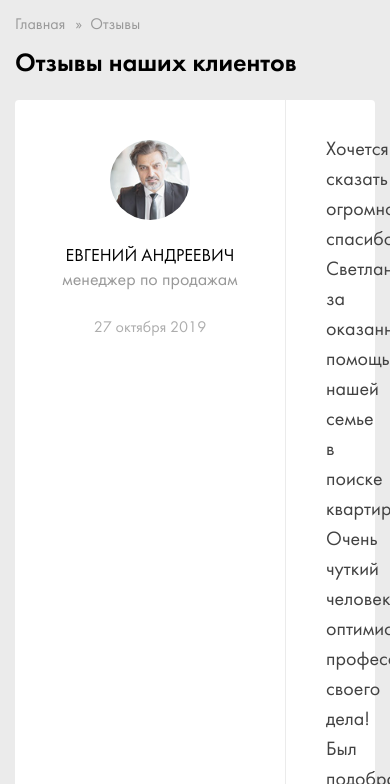
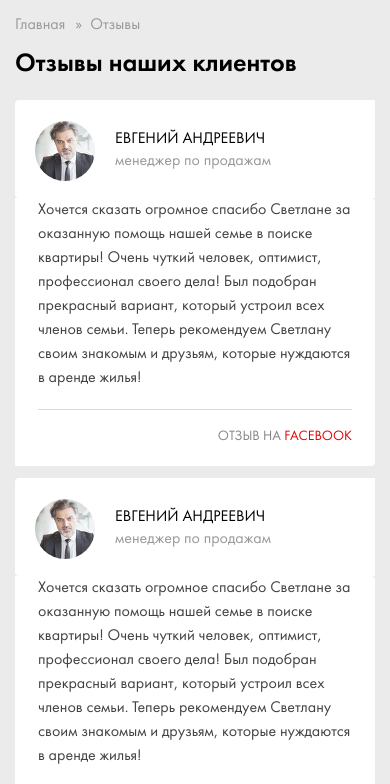
Before and after one commit to Margaret89/search-flat, a website: page public/reviews.html in a window 390 px wide. Shown: the part 49-833 px from the top of the page. Drawn offline with Linux system fonts and the light colour scheme.

Commit message:
Адаптив отзывов

```diff
--- a/app/sass/components/_review.scss
+++ b/app/sass/components/_review.scss
@@ -68,3 +68,52 @@
 		color: #e20303;
 	}
 }
+
+@media (max-width: 767px) {
+	.reviews{
+		&__item{
+			display: block;
+			margin-bottom: 12px;
+		}
+
+		&__author,
+		&__content{
+			width: 100%;
+		}
+
+		&__author{
+			display: flex;
+			justify-content: space-between;
+			align-items: center;
+			padding: 21px 20px 17px;
+			text-align: left;
+		}
+
+		&__img{
+			width: 60px;
+			height: 60px;
+			margin-bottom: 0;
+		}
+
+		&__info{
+			width: calc(100% - 80px);
+		}
+
+		&__name,
+		&__post,
+		&__text{
+			font-size: 16px;
+		}
+
+		&__resource{
+			font-size: 14px;
+			margin-top: 19px;
+			padding-top: 19px;
+			border-top: 1px solid #dbdbdb;
+		}
+
+		&__content{
+			padding: 0 23px 20px;
+		}
+	}
+}
--- a/public/reviews.html
+++ b/public/reviews.html
@@ -142,11 +142,13 @@
 									<div class="reviews__author">
 										<div class="reviews__img" style="background-image: url(img/review1.jpg);"></div>
 
+										<div class="reviews__info">
 											<div class="reviews__name">Евгений Андреевич</div>
 
 											<div class="reviews__post">менеджер по продажам</div>
 
-										<time class="reviews__date">27 октября 2019</time>
+											<time class="reviews__date d-none d-md-block">27 октября 2019</time>
+										</div>
 									</div>
 
 									<div class="reviews__content">
@@ -160,11 +162,13 @@
 									<div class="reviews__author">
 										<div class="reviews__img" style="background-image: url(img/review1.jpg);"></div>
 
+										<div class="reviews__info">
 											<div class="reviews__name">Евгений Андреевич</div>
 
 											<div class="reviews__post">менеджер по продажам</div>
 
-										<time class="reviews__date">27 октября 2019</time>
+											<time class="reviews__date d-none d-md-block">27 октября 2019</time>
+										</div>
 									</div>
 
 									<div class="reviews__content">
@@ -178,11 +182,13 @@
 									<div class="reviews__author">
 										<div class="reviews__img" style="background-image: url(img/review1.jpg);"></div>
 
+										<div class="reviews__info">
 											<div class="reviews__name">Евгений Андреевич</div>
 
 											<div class="reviews__post">менеджер по продажам</div>
 
-										<time class="reviews__date">27 октября 2019</time>
+											<time class="reviews__date d-none d-md-block">27 октября 2019</time>
+										</div>
 									</div>
 
 									<div class="reviews__content">
@@ -196,11 +202,13 @@
 									<div class="reviews__author">
 										<div class="reviews__img" style="background-image: url(img/review1.jpg);"></div>
 
+										<div class="reviews__info">
 											<div class="reviews__name">Евгений Андреевич</div>
 
 											<div class="reviews__post">менеджер по продажам</div>
 
-										<time class="reviews__date">27 октября 2019</time>
+											<time class="reviews__date d-none d-md-block">27 октября 2019</time>
+										</div>
 									</div>
 
 									<div class="reviews__content">
@@ -214,11 +222,13 @@
 									<div class="reviews__author">
 										<div class="reviews__img" style="background-image: url(img/review1.jpg);"></div>
 
+										<div class="reviews__info">
 											<div class="reviews__name">Евгений Андреевич</div>
 
 											<div class="reviews__post">менеджер по продажам</div>
 
-										<time class="reviews__date">27 октября 2019</time>
+											<time class="reviews__date d-none d-md-block">27 октября 2019</time>
+										</div>
 									</div>
 
 									<div class="reviews__content">
@@ -229,7 +239,7 @@
 								</div>
 
 								<div class="pagination-wrap">
-									<div class="pagination">
+									<div class="pagination d-none d-md-block">
 										<a href="#" class="pagination__item">1</a>
 										<a href="#" class="pagination__item current">2</a>
 										<a href="#" class="pagination__item">3</a>
```
Also changed, not shown: app/template/content/reviews.html (+16 -6 lines), public/css/main.css. Lines whose indentation alone changed are shown as unchanged.
